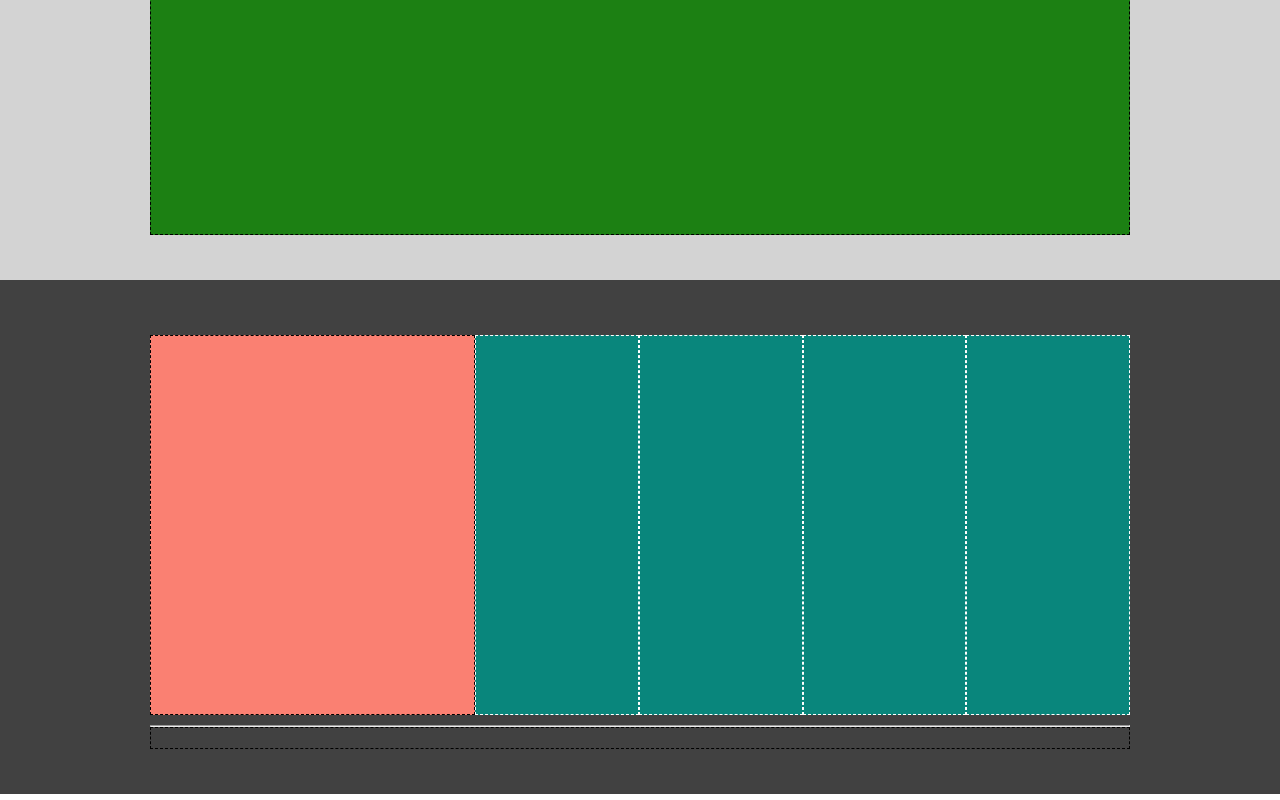
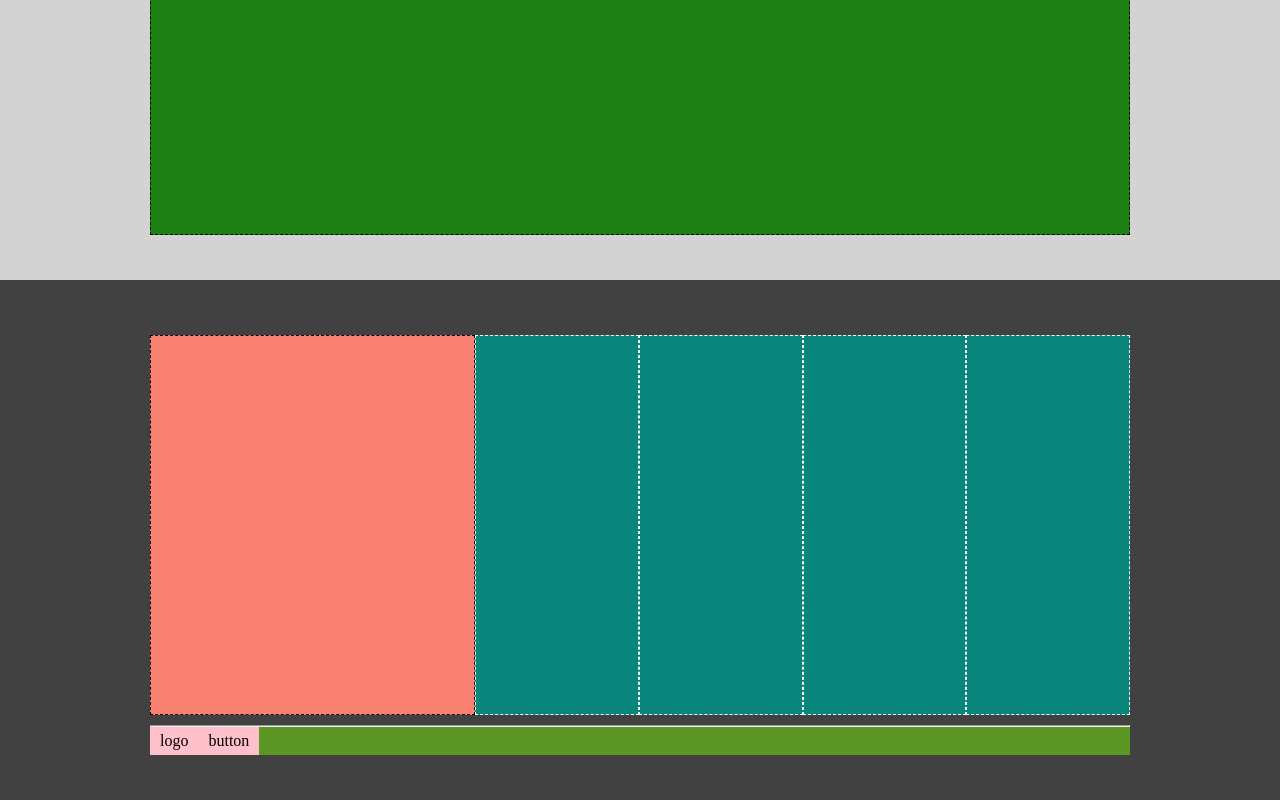
Before and after one commit to MarcoImpellizzeri/htmlcss-struttura-discord, a plain HTML site: page index.html in a window 1280 px wide. Shown: the part 2550-3350 px from the top of the page. Drawn offline with Linux system fonts and the light colour scheme.

Commit message:
footer 1.1 problem div footer

```diff
--- a/css/style.css
+++ b/css/style.css
@@ -95,13 +95,13 @@ footer {
     padding: 45px 10px 45px 10px;
 }
 
-.container-footer {
+.footer-container {
     max-width: 980px;
     width: 100%;
     margin: 0 auto;
 }
 
-.div-top {
+.top {
     height: 400px;
     display: flex;
     padding: 10px 0px 10px 0px;
@@ -110,13 +110,23 @@ footer {
 #first-column {
     background-color: salmon;
     flex-grow: 2;
-    align-items: stretch;
     border: 1px dashed black;
 }
 
 .column {
     background-color: rgb(9, 134, 124);
     flex-grow: 1;
-    align-items: stretch;
     border: 1px dashed white;
 }
+
+.bottom {
+    display: flex;
+    background-color: rgb(92, 151, 37);
+}
+
+.bottom div {
+    justify-content: space-between;
+    align-items: flex-end;
+    background-color: pink;
+    padding: 5px 10px 5px 10px;
+}
--- a/index.html
+++ b/index.html
@@ -49,8 +49,8 @@
 
     <!-- -->
     <footer>
-        <div class="container-footer">
-            <div class="div-top">
+        <div class="footer-container">
+            <div class="top">
                 <div id="first-column"></div>
                 <div class="column"></div>
                 <div class="column"></div>
@@ -60,9 +60,9 @@
 
             <hr>
 
-            <div class="div-bottom">
-                <div class="logo"></div>
-                <div class="button"></div>
+            <div class="bottom">
+                <div> logo </div>
+                <div> button </div>
             </div>
         </div>
     </footer>
```
